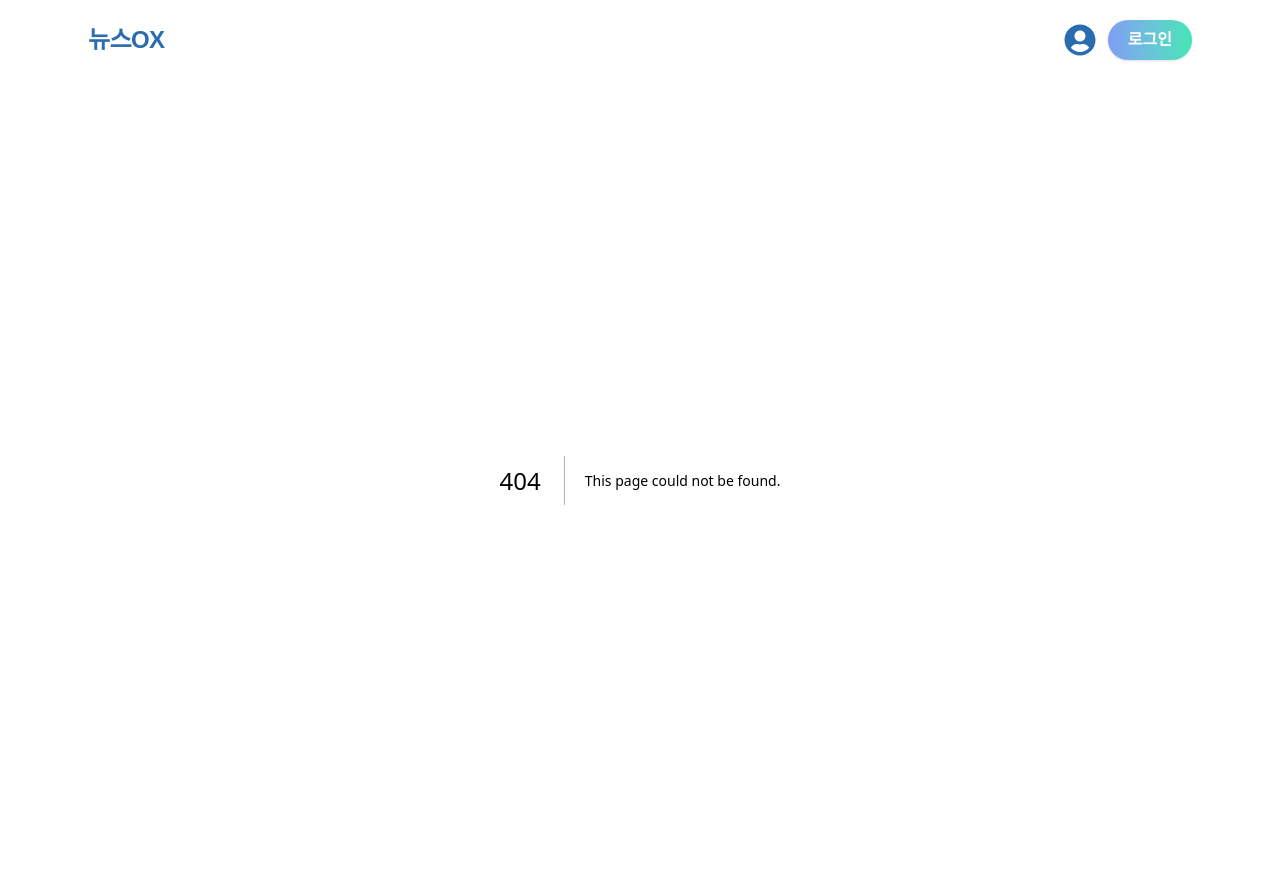
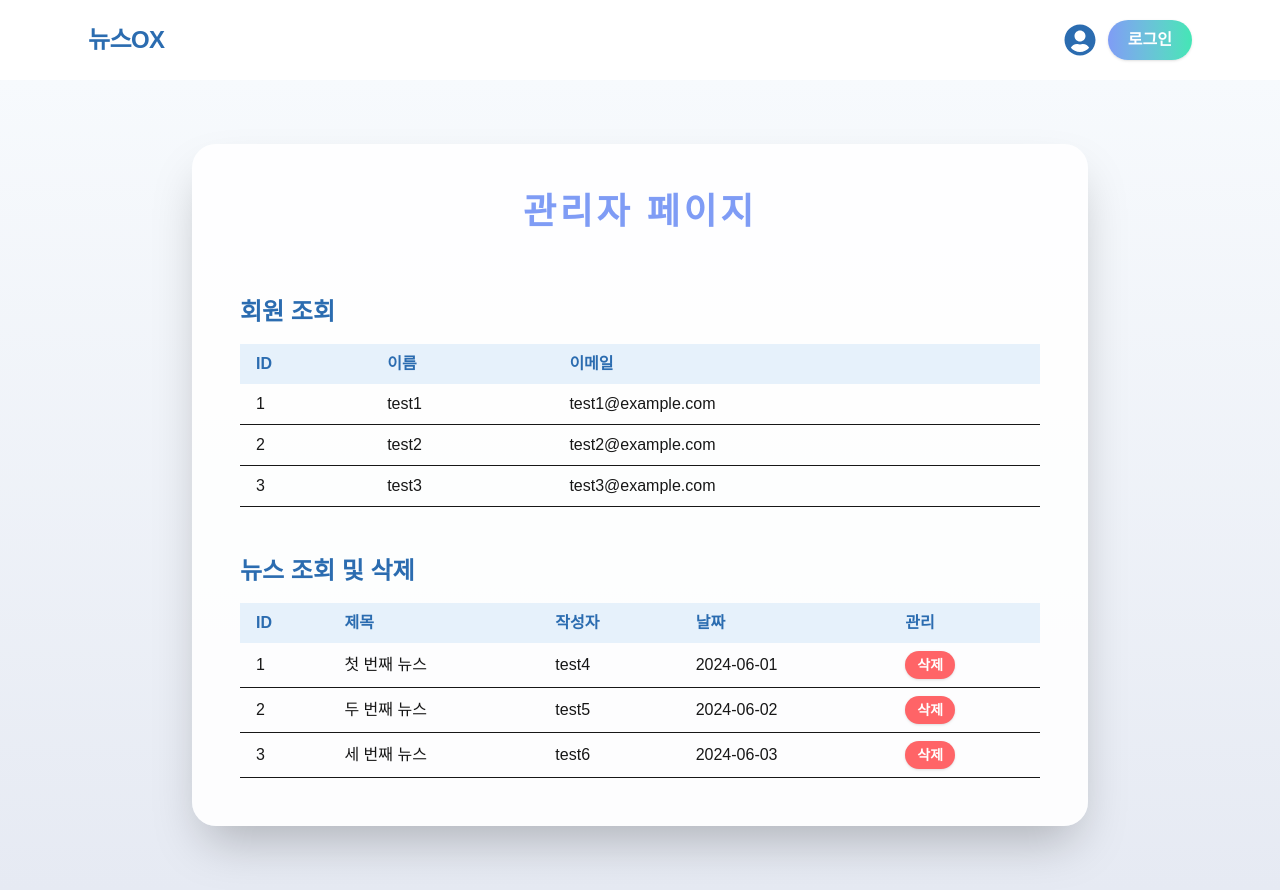
Before and after one commit to Devcourse-BE6-8-2-Team5/Frontend, a Next.js app: page /admin in a window 1280 px wide. Before the commit this address had no page. Built offline with nearby package versions, Linux system fonts and the light colour scheme.

Commit message:
[feat] adminpage 생성 (#5)
Co-authored-by: yeeJin227 <dpwls99600@gmail.com>

```diff
--- /dev/null
+++ b/src/app/admin/page.tsx
@@ -0,0 +1,104 @@
+"use client"
+import React, { useEffect, useState } from 'react';
+import { useRouter } from 'next/navigation';
+
+// 임시 관리자 권한 체크 (실제 연동 시 서버에서 받아와야 함)
+const isAdmin = true; // false로 바꾸면 일반 사용자 시나리오 테스트 가능
+
+// mock 데이터
+const mockUsers = [
+  { id: 1, name: 'test1', email: 'test1@example.com' },
+  { id: 2, name: 'test2', email: 'test2@example.com' },
+  { id: 3, name: 'test3', email: 'test3@example.com' },
+];
+const mockNews = [
+  { id: 1, title: '첫 번째 뉴스', author: 'test4', date: '2024-06-01' },
+  { id: 2, title: '두 번째 뉴스', author: 'test5', date: '2024-06-02' },
+  { id: 3, title: '세 번째 뉴스', author: 'test6', date: '2024-06-03' },
+];
+
+export default function AdminPage() {
+  const router = useRouter();
+  const [users] = useState(mockUsers);
+  const [news, setNews] = useState(mockNews);
+
+  useEffect(() => {
+    if (!isAdmin) {
+      alert('접근 권한이 없습니다');
+      router.replace('/');
+    }
+  }, []);
+
+  const handleDeleteNews = (id: number) => {
+    if (window.confirm('정말로 이 뉴스를 삭제하시겠습니까?')) {
+      setNews(news.filter((n) => n.id !== id));
+    }
+  };
+
+  if (!isAdmin) return null;
+
+  return (
+    <div className="min-h-screen bg-gradient-to-b from-[#f7fafd] to-[#e6eaf3] flex flex-col items-center py-16">
+      <div className="w-full max-w-4xl bg-white/90 rounded-3xl shadow-2xl p-12 flex flex-col gap-12 items-center">
+        <h1 className="text-4xl font-extrabold text-[#7f9cf5] mb-4 tracking-widest">관리자 페이지</h1>
+        {/* 회원 목록 */}
+        <section className="w-full">
+          <h2 className="text-2xl font-bold text-[#2b6cb0] mb-4">회원 조회</h2>
+          <div className="overflow-x-auto">
+            <table className="w-full text-left border-collapse">
+              <thead>
+                <tr className="bg-[#e6f1fb] text-[#2b6cb0]">
+                  <th className="py-2 px-4">ID</th>
+                  <th className="py-2 px-4">이름</th>
+                  <th className="py-2 px-4">이메일</th>
+                </tr>
+              </thead>
+              <tbody>
+                {users.map((user) => (
+                  <tr key={user.id} className="border-b hover:bg-[#f7fafd]">
+                    <td className="py-2 px-4">{user.id}</td>
+                    <td className="py-2 px-4">{user.name}</td>
+                    <td className="py-2 px-4">{user.email}</td>
+                  </tr>
+                ))}
+              </tbody>
+            </table>
+          </div>
+        </section>
+        {/* 뉴스 목록 */}
+        <section className="w-full">
+          <h2 className="text-2xl font-bold text-[#2b6cb0] mb-4">뉴스 조회 및 삭제</h2>
+          <div className="overflow-x-auto">
+            <table className="w-full text-left border-collapse">
+              <thead>
+                <tr className="bg-[#e6f1fb] text-[#2b6cb0]">
+                  <th className="py-2 px-4">ID</th>
+                  <th className="py-2 px-4">제목</th>
+                  <th className="py-2 px-4">작성자</th>
+                  <th className="py-2 px-4">날짜</th>
+                  <th className="py-2 px-4">관리</th>
+                </tr>
+              </thead>
+              <tbody>
+                {news.map((n) => (
+                  <tr key={n.id} className="border-b hover:bg-[#f7fafd]">
+                    <td className="py-2 px-4">{n.id}</td>
+                    <td className="py-2 px-4">{n.title}</td>
+                    <td className="py-2 px-4">{n.author}</td>
+                    <td className="py-2 px-4">{n.date}</td>
+                    <td className="py-2 px-4">
+                      <button
+                        onClick={() => handleDeleteNews(n.id)}
+                        className="px-3 py-1 rounded-full bg-red-400 text-white font-bold shadow hover:bg-red-600 transition-colors text-sm"
+                      >삭제</button>
+                    </td>
+                  </tr>
+                ))}
+              </tbody>
+            </table>
+          </div>
+        </section>
+      </div>
+    </div>
+  );
+}
```
